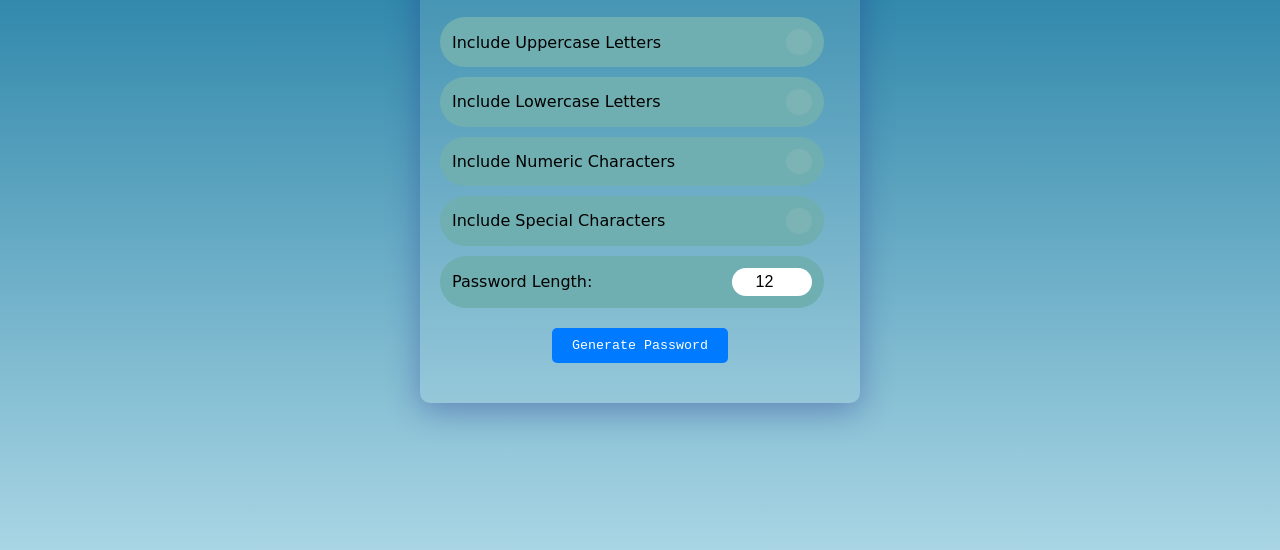
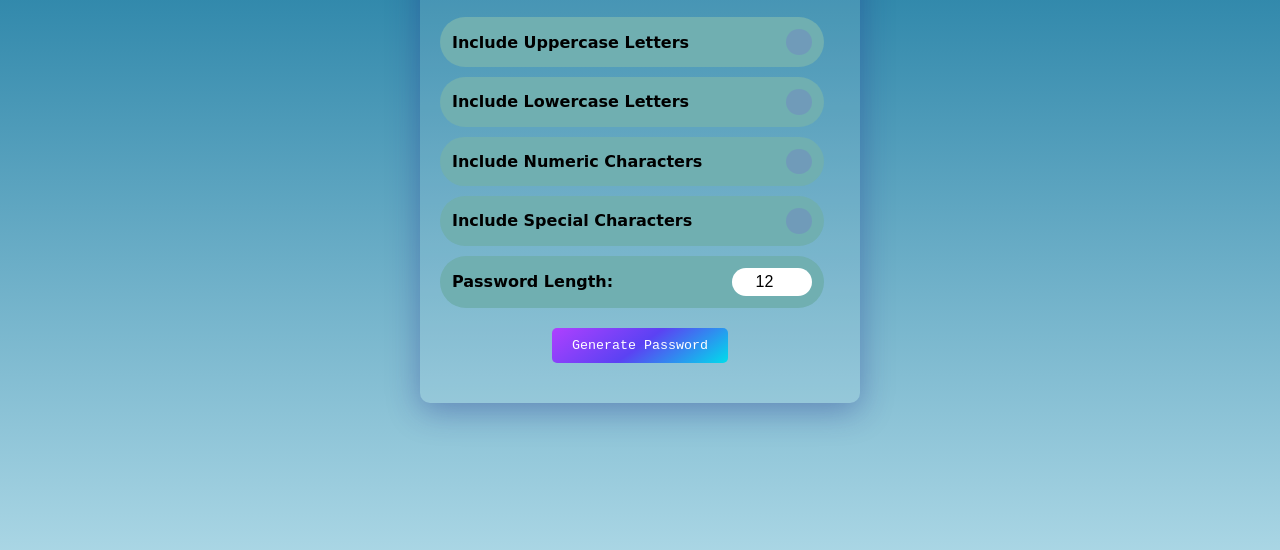
Before and after one commit to trivickram/Password-Generator, a plain HTML site: page index.html in a window 1280 px wide. Shown: the part 232-782 px from the top of the page. Drawn offline with Linux system fonts and the light colour scheme.

Commit message:
Refactor styles in index.html for improved aesthetics and consistency

```diff
--- a/index.html
+++ b/index.html
@@ -57,6 +57,7 @@
       body {
         font-family: cursive;
         background-image: linear-gradient(to bottom, #006994, lightblue);
+        /* background-color: black; */
         margin: 0;
         padding: 0;
         display: flex;
@@ -71,7 +72,6 @@
         width: 400px;
         border-radius: 10px;
         box-shadow: 0 8px 32px 0 rgba(31, 38, 135, 0.37);
-        /* backdrop-filter: blur(4px); */
         text-align: center;
       }
 
@@ -81,10 +81,10 @@
         font-weight: 700;
         color: #1c1160;
       }
-
       .option-container {
         display: flex;
         align-items: center;
+        font-weight: 900;
         width: 90%;
         justify-content: space-between;
         background-color: #70afb1;
@@ -99,9 +99,9 @@
         height: 1.6em;
         width: 1.6em;
         border-radius: 50%;
-        background: #ffeded38;
+        background: #7700ff38;
         transition: all 0.2s ease;
-        opacity: 0.4;
+        opacity: 0.5;
       }
 
       .container input[type="checkbox"] {
@@ -123,6 +123,7 @@
         justify-content: space-between;
         background-color: #70afb1;
         border-radius: 50px;
+        font-weight: 900;
         padding: 12px;
         margin-bottom: 10px;
         width: 90%;
@@ -139,8 +140,8 @@
       .generate-btn {
         margin-top: 10px;
         padding: 10px 20px;
-        background-color: #007bff;
-        color: #fff;
+        background: linear-gradient(144deg, #af40ff, #5b42f3 50%, #00ddeb);
+        color: #ffffff;
         border: none;
         border-radius: 5px;
         cursor: pointer;
```
